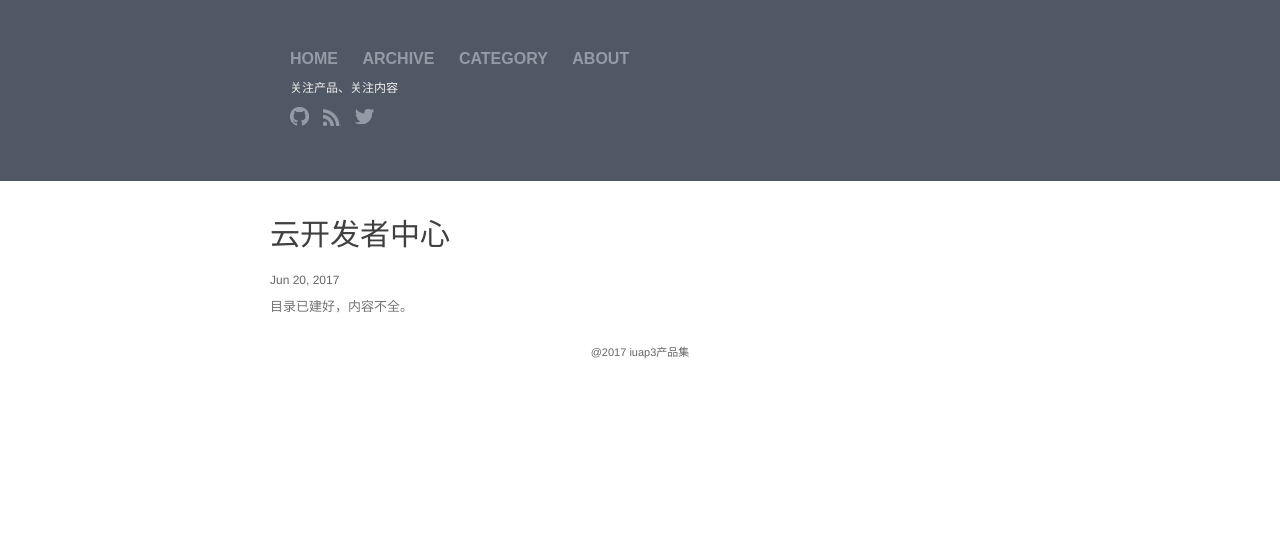
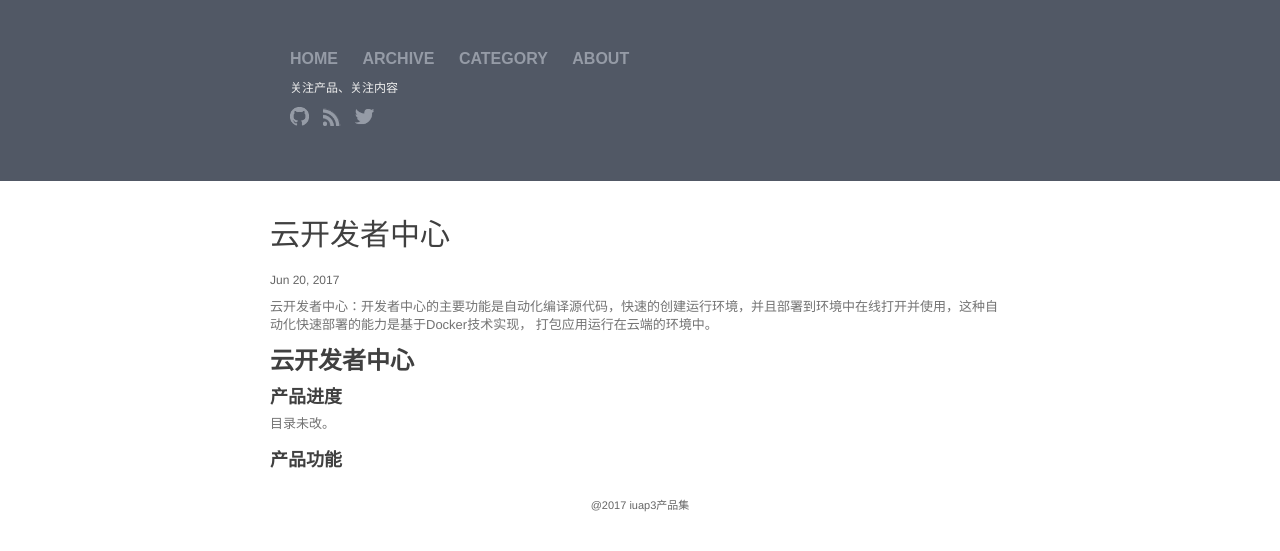
Before and after one commit to walllFlower/blog, a Jekyll site: the page built from _posts/2017-06-20-cloud_developer_center.md, in a window 1280 px wide. Shown: the top 551 px of the page. Built offline with Jekyll 4.4.1, drawn with Linux system fonts in a browser that asks for light colours; comment, search, counter and statistics services are not loaded.

```diff
--- a/_posts/2017-06-20-cloud_developer_center.md
+++ b/_posts/2017-06-20-cloud_developer_center.md
@@ -5,4 +5,13 @@ date:   2017-06-20 14:57:32
 categories: 产品文档 开发者中心
 ---
 
-目录已建好，内容不全。
+
+云开发者中心：开发者中心的主要功能是自动化编译源代码，快速的创建运行环境，并且部署到环境中在线打开并使用，这种自动化快速部署的能力是基于Docker技术实现， 打包应用运行在云端的环境中。
+
+##  云开发者中心
+
+###  产品进度
+
+目录未改。
+
+### 产品功能
```
Also changed, not shown: _posts/2017-06-22-cloud_oper_mainte_platform.md (+8 -0 lines).
